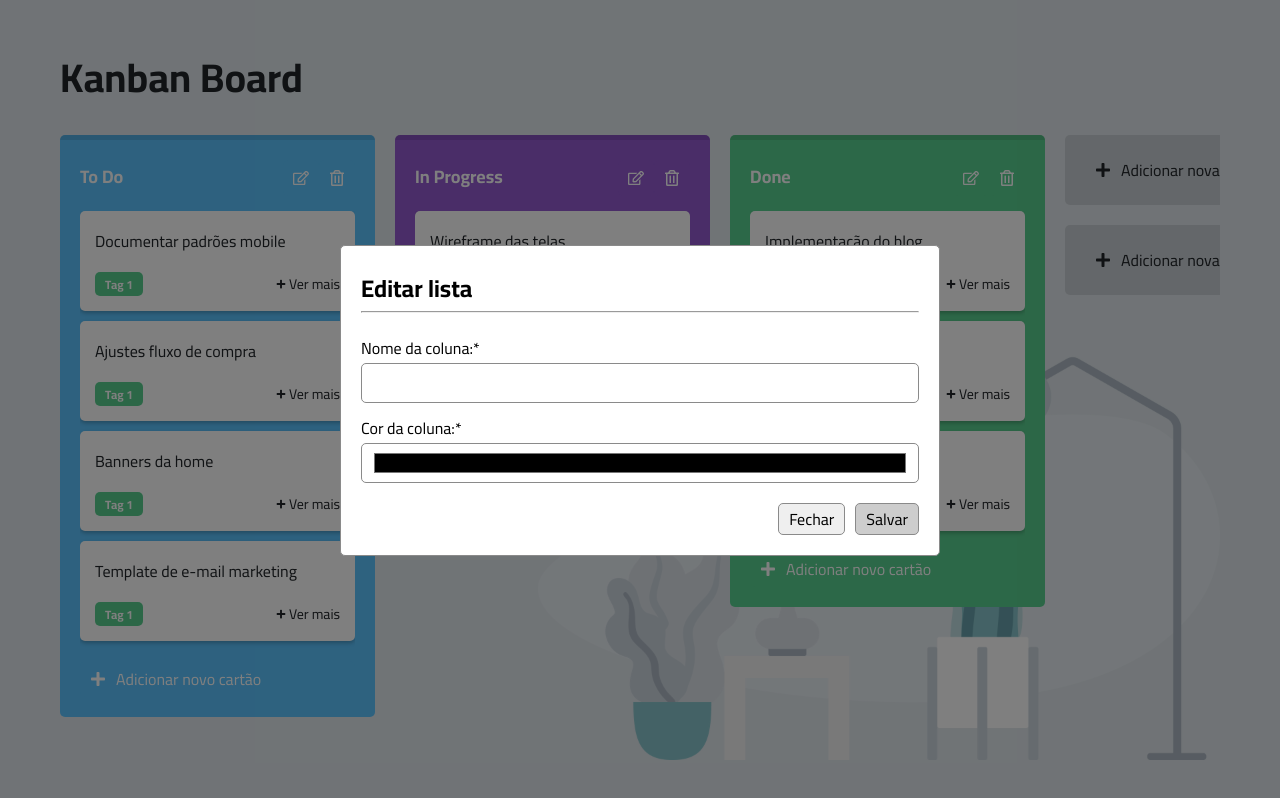
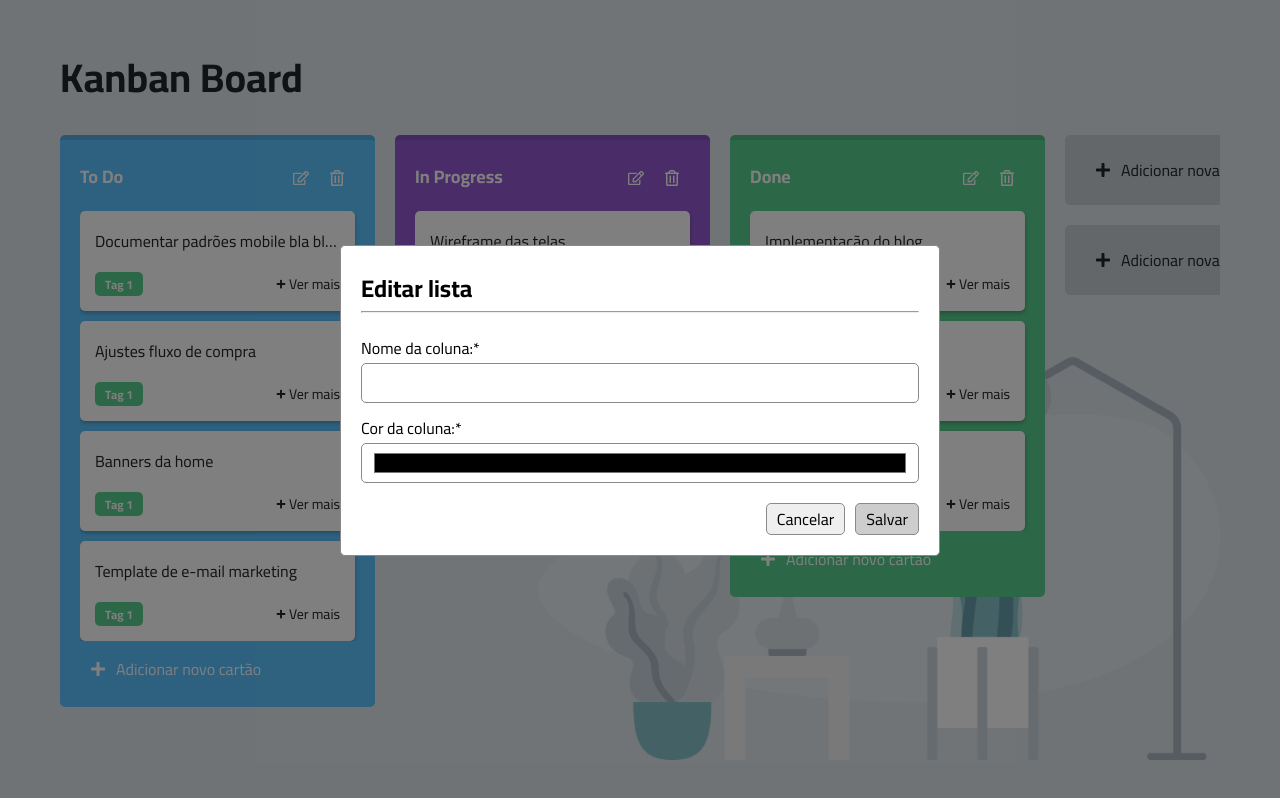
Before and after one commit to corvinau/kanban-board, a React (Create React App) app: page / in a window 1280 px wide. Both pictures are taken after a click on the button 301 px from the left and 178 px from the top of the page. Built offline with nearby package versions, Linux system fonts and the light colour scheme.

Commit message:
layout adjustments
Signed-off-by: Tatiane Medeiros <tatianeportelamedeiros@gmail.com>

```diff
--- a/src/components/BoardCard/styles.ts
+++ b/src/components/BoardCard/styles.ts
@@ -11,6 +11,10 @@ export const Container = styled.div`
   margin-bottom: 10px;
 
   padding: 15px;
+
+  :last-child {
+    margin-bottom: 0;
+  }
 
   /* :hover {
     box-shadow: inset 0em 0em 0em 10em rgba(0, 0, 0, 0.1);
--- a/src/components/BoardColumn/index.tsx
+++ b/src/components/BoardColumn/index.tsx
@@ -13,17 +13,17 @@ import FormCard from '../FormCard';
 import { Container } from './styles';
 
 const BoardColumn: React.FC<IColumn> = data => {
-  const handleOpenPanel = () => {
-    console.log('clicou');
-  };
+  // const handleOpenPanel = () => {
+  //   console.log('clicou');
+  // };
 
-  const handleEditColumn = () => {
-    console.log('clicou');
-  };
+  // const handleEditColumn = () => {
+  //   console.log('clicou');
+  // };
 
-  const handleDeleteColumn = () => {
-    console.log('clicou');
-  };
+  // const handleDeleteColumn = () => {
+  //   console.log('clicou');
+  // };
 
   return (
     <Container color={data.color}>
@@ -36,7 +36,7 @@ const BoardColumn: React.FC<IColumn> = data => {
                 <div
                   className="column-action-button"
                   role="button"
-                  onClick={handleEditColumn}
+                  // onClick={handleEditColumn}
                 >
                   <div className="button-icon">
                     <FaRegEdit />
@@ -52,7 +52,7 @@ const BoardColumn: React.FC<IColumn> = data => {
                 <div
                   className="column-action-button"
                   role="button"
-                  onClick={handleDeleteColumn}
+                  // onClick={handleDeleteColumn}
                 >
                   <div className="button-icon">
                     <FaRegTrashAlt />
@@ -87,7 +87,7 @@ const BoardColumn: React.FC<IColumn> = data => {
             <div
               className="column-button"
               role="button"
-              onClick={handleOpenPanel}
+              // onClick={handleOpenPanel}
             >
               <div className="button-icon">
                 <FaPlus />
--- a/src/components/BoardColumn/styles.ts
+++ b/src/components/BoardColumn/styles.ts
@@ -30,9 +30,9 @@ export const Container = styled.div`
   }
 
   .column-card {
-    overflow: auto;
+    overflow: hidden auto;
     max-height: calc(100vh - 325px);
-    margin: 0px 20px;
+    margin: 0 15px 0 20px
   }
 
   .column-action-button,
--- a/src/components/BoardColumnButton/index.tsx
+++ b/src/components/BoardColumnButton/index.tsx
@@ -9,13 +9,17 @@ interface IButtonProps {
 }
 
 const BoardColumnButton: React.FC<IButtonProps> = ({ name }) => {
-  const handleOpenPanel = () => {
-    console.log('clicou');
-  };
+  // const handleOpenPanel = () => {
+  //   console.log('clicou');
+  // };
 
   return (
     <Container>
-      <div className="column-button" role="button" onClick={handleOpenPanel}>
+      <div
+        className="column-button"
+        role="button"
+        // onClick={handleOpenPanel}
+      >
         <div className="button-icon">
           <FaPlus />
         </div>
--- a/src/components/FormTag/index.tsx
+++ b/src/components/FormTag/index.tsx
@@ -32,7 +32,7 @@ const FormTag: React.FC = () => {
 
       <TagContainer>
         {mockTags.map(item => (
-          <Tag id={item.id} color={item.color} name={item.name} />
+          <Tag key={item.id} id={item.id} color={item.color} name={item.name} />
         ))}
       </TagContainer>
     </Container>
--- a/src/components/ModalPanel/index.tsx
+++ b/src/components/ModalPanel/index.tsx
@@ -30,10 +30,10 @@ const ModalPanel: React.FC<IModalProps> = ({
     setIsOpen(false);
   };
 
-  const handleDeleteCard = () => {
-    console.log('clicou');
-    // handleCloseModal();
-  };
+  // const handleDeleteCard = () => {
+  //   console.log('clicou');
+  //   handleCloseModal();
+  // };
 
   return (
     <div>
@@ -65,7 +65,9 @@ const ModalPanel: React.FC<IModalProps> = ({
             {action === 'edit' ? (
               <ModalPanel
                 button={
-                  <button onClick={handleDeleteCard}>
+                  <button
+                  // onClick={handleDeleteCard}
+                  >
                     <FaRegTrashAlt />
                   </button>
                 }
@@ -99,7 +101,7 @@ const ModalPanel: React.FC<IModalProps> = ({
             {form}
 
             <div className="modal-button">
-              <button onClick={handleCloseModal}>Fechar</button>
+              <button onClick={handleCloseModal}>Cancelar</button>
               <button className="button-save" onClick={handleCloseModal}>
                 Salvar
               </button>
--- a/src/components/Tag/index.tsx
+++ b/src/components/Tag/index.tsx
@@ -4,7 +4,7 @@ import { Container } from './styles';
 
 const Tag: React.FC<ITag> = data => {
   return (
-    <Container color={data.color}>
+    <Container id={data.id} color={data.color}>
       {data.name !== '' ? data.name : '-'}
     </Container>
   );
--- a/src/data/cards.ts
+++ b/src/data/cards.ts
@@ -1,7 +1,7 @@
 const mockCards: ICard[] = [
   {
     id: '1',
-    title: 'Documentar padrões mobile',
+    title: 'Documentar padrões mobile bla bla bla bla bla bla bla',
     tag: {
       id: '1',
       name: 'Tag 1',
```
